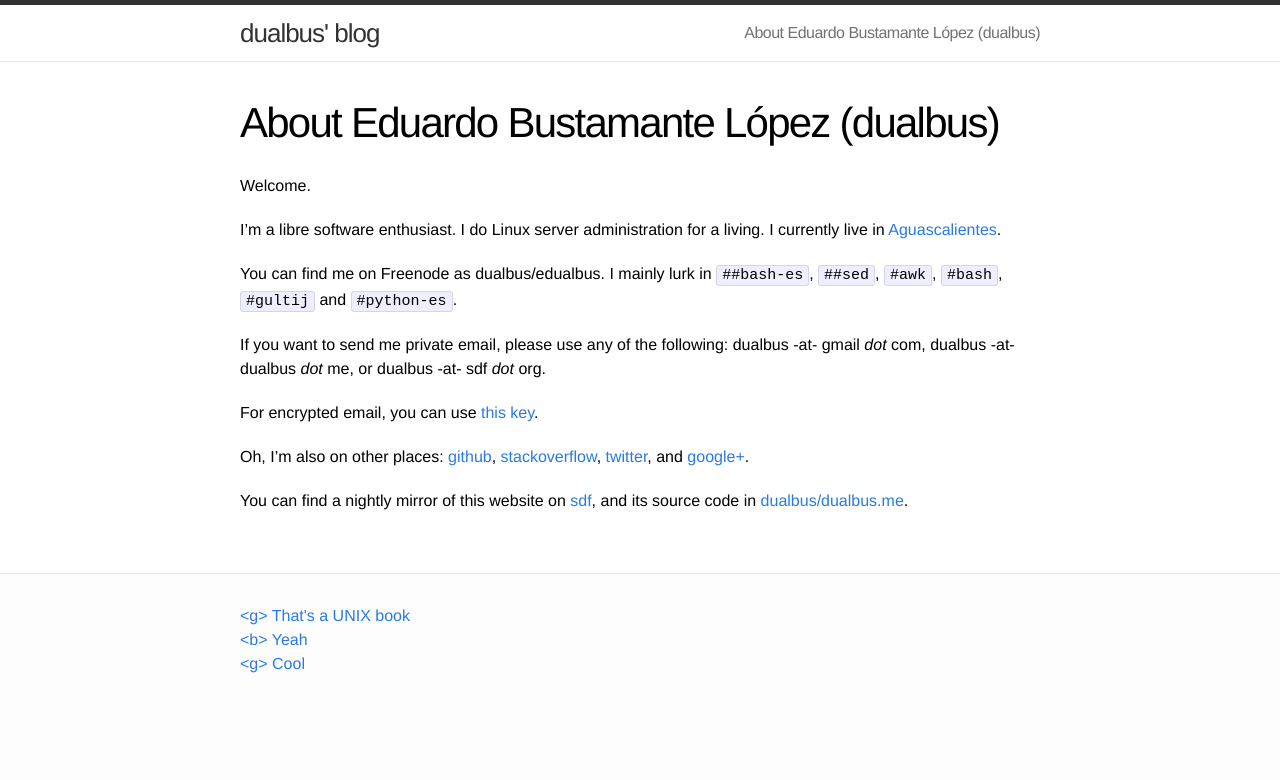
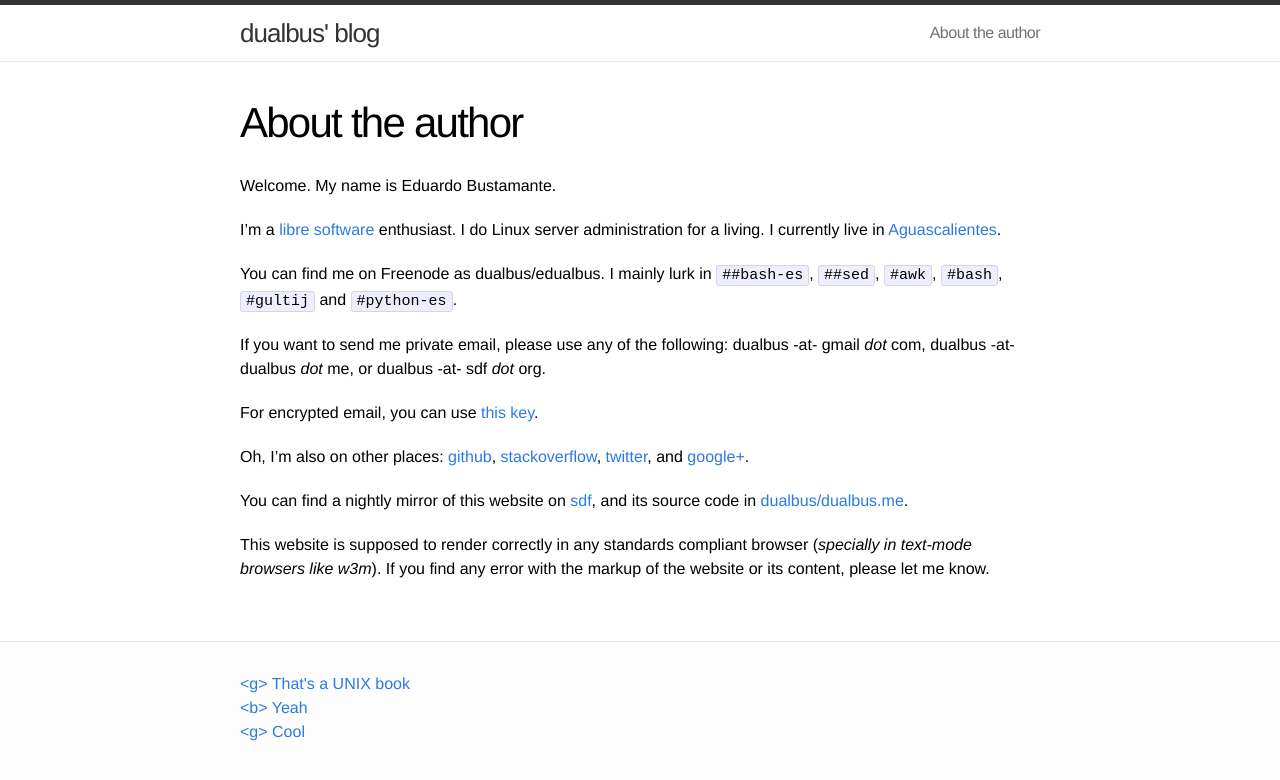
Before and after one commit to dualbus/dualbus.me, a Jekyll site: the page built from about.md, in a window 1280 px wide. Shown: the top 780 px of the page. Built offline with Jekyll 4.4.1, drawn with Linux system fonts in a browser that asks for light colours.

Commit message:
Update about.md

```diff
--- a/about.md
+++ b/about.md
@@ -1,13 +1,13 @@
 ---
 layout: page
-title: 'About Eduardo Bustamante López (dualbus)'
+title: 'About the author'
 permalink: /about/
 ---
 
-Welcome.
+Welcome. My name is Eduardo Bustamante.
 
-I'm a libre software enthusiast. I do Linux server administration for a living.
-I currently live in
+I'm a [libre software](https://www.gnu.org/philosophy/free-sw.html) enthusiast.
+I do Linux server administration for a living.  I currently live in
 [Aguascalientes](http://en.wikipedia.org/wiki/Aguascalientes,_Aguascalientes).
 
 You can find me on Freenode as dualbus/edualbus. I mainly lurk in `##bash-es`,
@@ -27,3 +27,7 @@ Oh, I'm also on other places: [github](https://github.com/dualbus),
 You can find a nightly mirror of this website on
 [sdf](http://dualbus.sdf.org/blog), and its source code in
 [dualbus/dualbus.me](https://github.com/dualbus/dualbus.me).
+
+This website is supposed to render correctly in any standards compliant browser
+(*specially in text-mode browsers like w3m*). If you find any error with the
+markup of the website or its content, please let me know.
```
Also changed, not shown: _layouts/page.html (line endings or trailing spaces).
